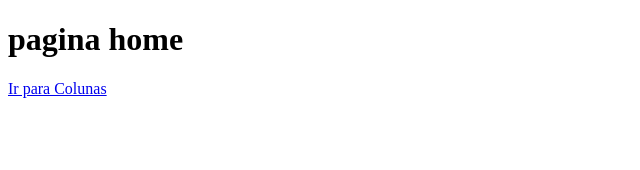
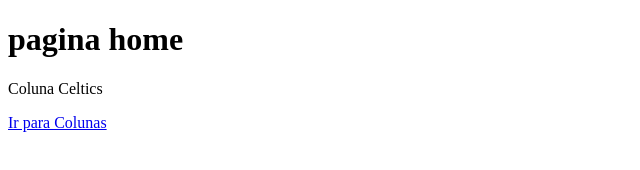
Before and after one commit to yurisaidb/projetoteste, a plain HTML site: page index.html in a window 1280 px wide. Shown: the whole page, without its empty margins (0-640 px from the left). Drawn offline with Linux system fonts and the light colour scheme.

Commit message:
Acrescentado Celtics

```diff
--- a/index.html
+++ b/index.html
@@ -8,6 +8,7 @@
 </head>
 <body>
     <h1>pagina home</h1>
+    <p>Coluna Celtics</p>
     <a href="colunas.html">Ir para Colunas</a>
 </body>
 </html>
```
Also changed, not shown: colunas.html (+0 -2 lines).
